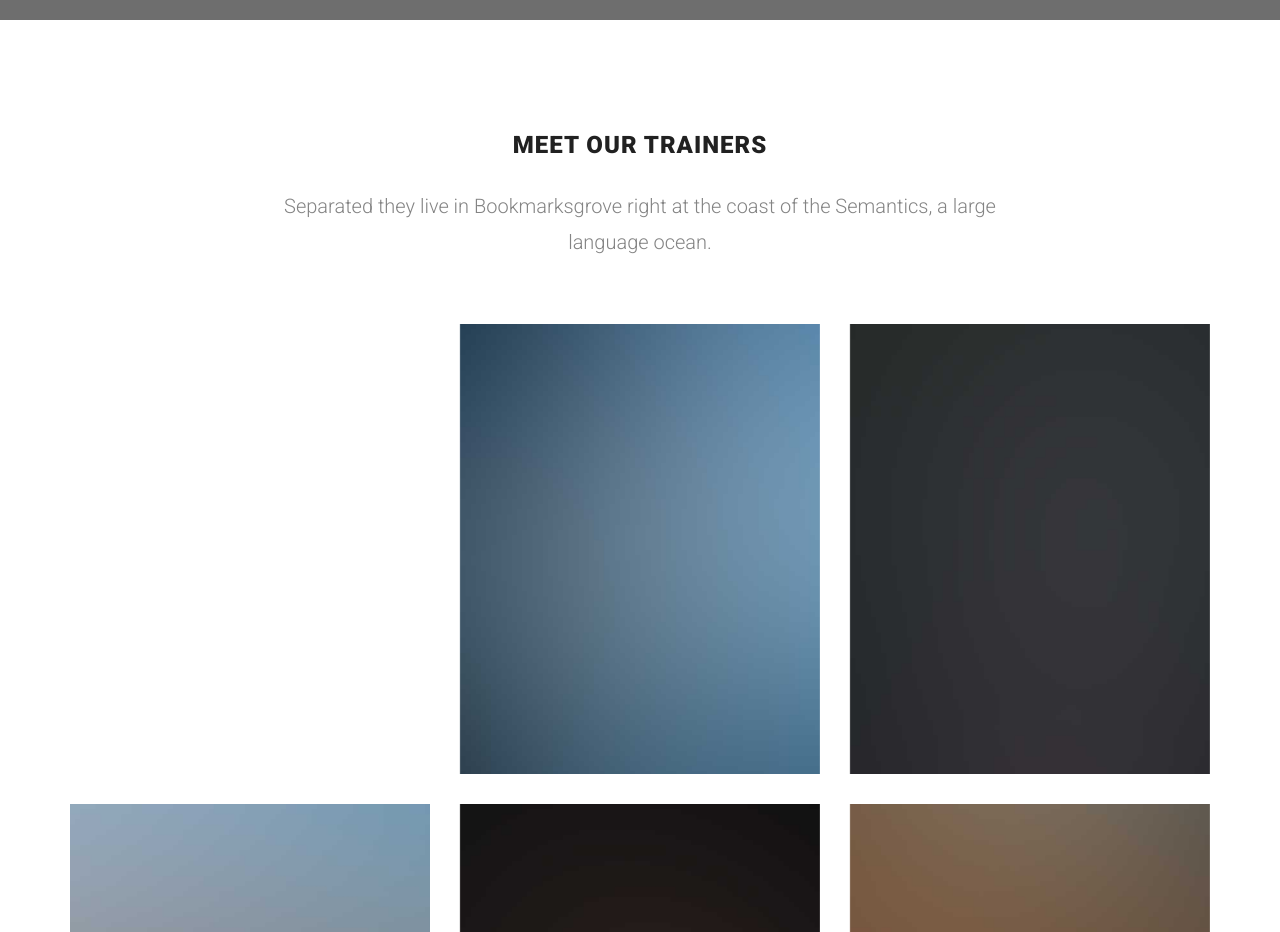
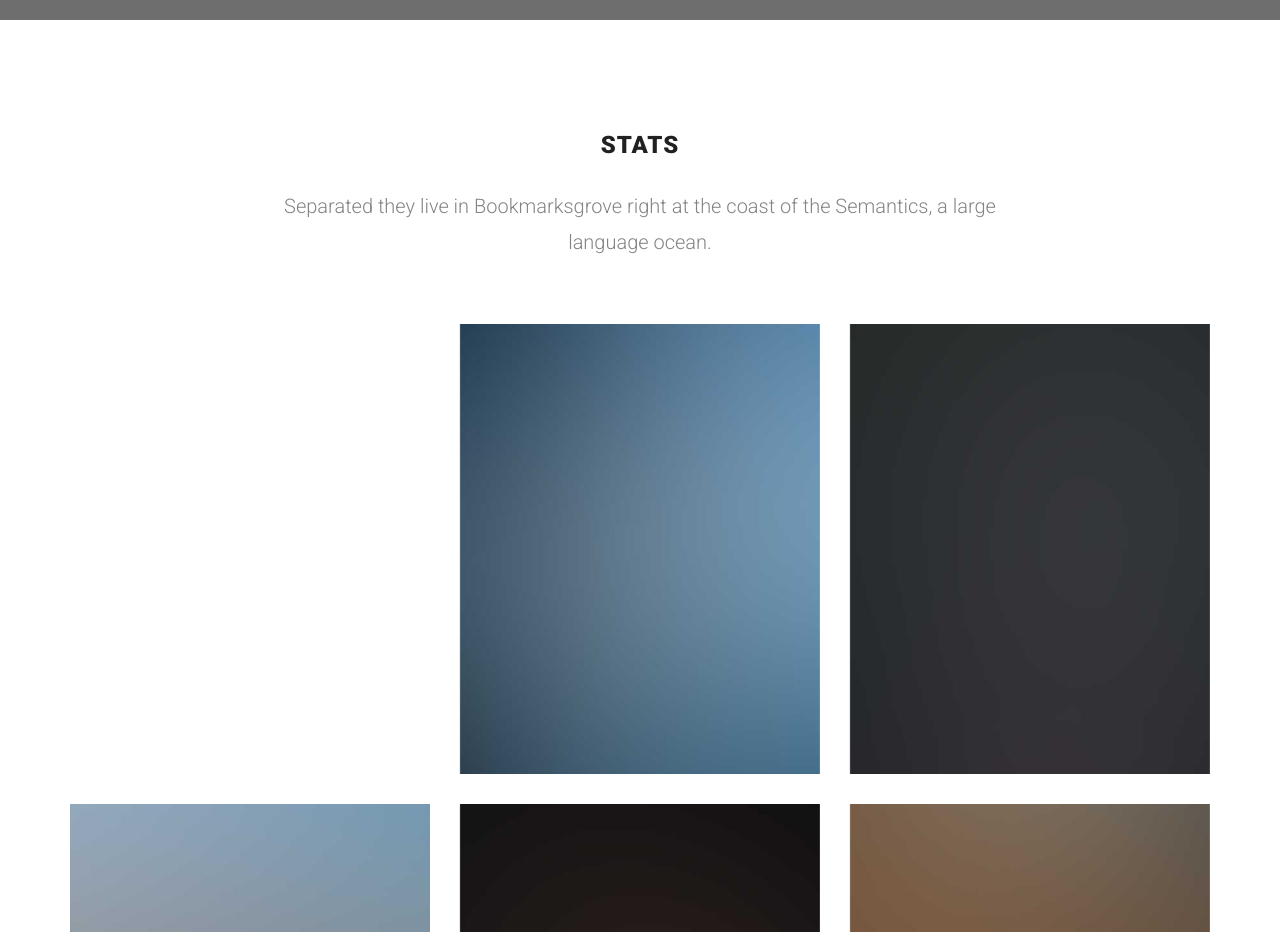
Before and after one commit to AmbadyEsk/Esksites, a plain HTML site: page playerstats.html in a window 1280 px wide. Shown: the part 780-1712 px from the top of the page. Drawn offline with Linux system fonts and the light colour scheme; grey boxes are pictures that could not be loaded; files whose address does not match are found by name.

Commit message:
nextchange

```diff
--- a/playerstats.html
+++ b/playerstats.html
@@ -120,7 +120,7 @@
 				<div class="row">
 					<div class="col-md-8 col-md-offset-2">
 						<div class="heading-section text-center animate-box">
-							<h2>Meet Our Trainers</h2>
+							<h2>Stats</h2>
 							<p>Separated they live in Bookmarksgrove right at the coast of the Semantics, a large language ocean.</p>
 						</div>
 					</div>
```
